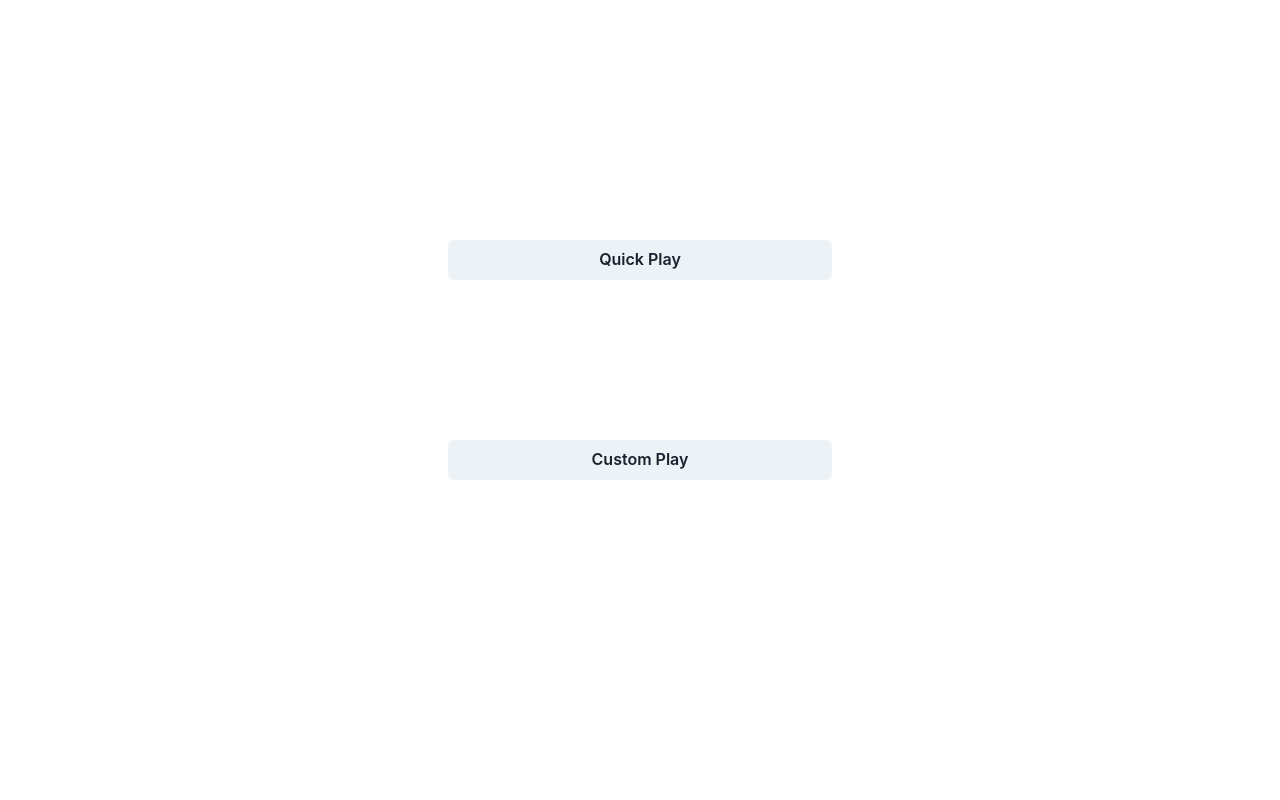
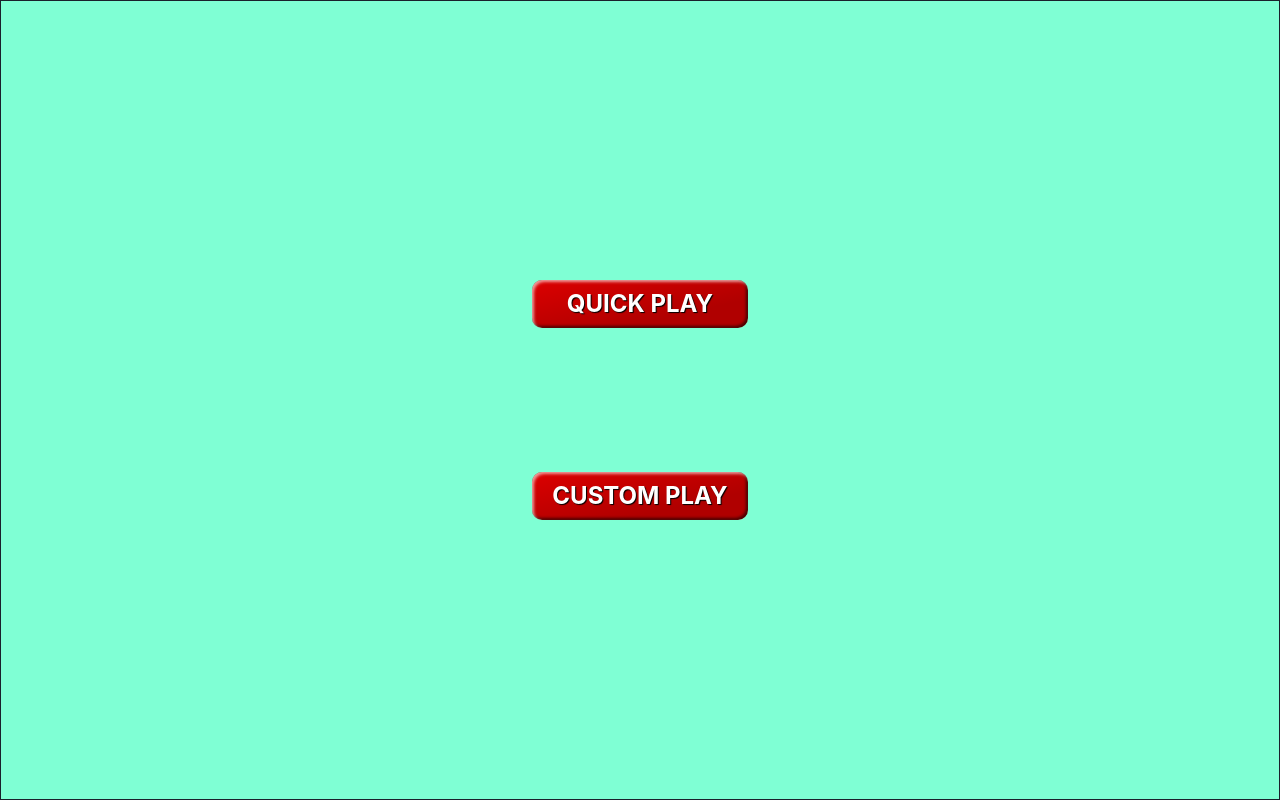
Before and after one commit to jagroshansingh/Quiz, a React (Create React App) app in the folder frontend/: page / in a window 1280 px wide. Built offline with nearby package versions, Linux system fonts and the light colour scheme.

Commit message:
integrated alert toast and improved the UI

```diff
--- a/frontend/src/App.css
+++ b/frontend/src/App.css
@@ -0,0 +1,4 @@
+.AppContainer{
+    background-color:rgb(186, 195, 204);
+    height: 100vh;
+}
--- a/frontend/src/App.js
+++ b/frontend/src/App.js
@@ -4,7 +4,7 @@ import { AllRoutes } from "./Pages/AllRoutes";
 
 function App() {
   return (
-    <div>
+    <div className='AppContainer'>
       <AllRoutes/>
     </div>
   );
--- a/frontend/src/Components/CreateQuizCard.jsx
+++ b/frontend/src/Components/CreateQuizCard.jsx
@@ -1,9 +1,8 @@
-import { Box, Button, HStack, Heading, Text } from "@chakra-ui/react";
+import { Box, Button, Heading, Text, VStack } from "@chakra-ui/react";
 import React, { useContext } from "react";
 import styles from "./css/CreateQuizCard.module.css";
-import { Navigate, useNavigate } from "react-router-dom";
+import {useNavigate } from "react-router-dom";
 import { QuizContext } from "../Contexts/QuizContext";
-import axios from "axios";
 
 export const CreateQuizCard = ({ index,details,handleDelete }) => {
   const { setQuizTitle, setEdit } = useContext(QuizContext);
@@ -31,7 +30,7 @@ export const CreateQuizCard = ({ index,details,handleDelete }) => {
   let ss = JSON.parse(sessionStorage.getItem("quiz"));
   return (
     <div>
-      <Box className={styles.cardContainer}>
+      <VStack className={styles.cardContainer} boxShadow={'outline'}>
         <Heading size={"md"}>{title}</Heading>
         <Text>{description}</Text>
         <Text>Created By: {creator}</Text>
@@ -39,7 +38,7 @@ export const CreateQuizCard = ({ index,details,handleDelete }) => {
 
         {ss.player == creator ? (
           <Box className={styles.buttonContainer}>
-            <Button size={"sm"} onClick={handleQuiz}>
+            <Button size={"sm"} colorScheme="teal" onClick={handleQuiz}>
               Take Quiz
             </Button>
             <Button size={"sm"} colorScheme="blue" onClick={handleEdit}>
@@ -51,7 +50,7 @@ export const CreateQuizCard = ({ index,details,handleDelete }) => {
           </Box>
         ) : (
           <Box className={styles.buttonContainer}>
-            <Button size={"sm"} onClick={handleQuiz}>
+            <Button colorScheme="teal" size={"sm"} onClick={handleQuiz}>
               Take Quiz
             </Button>
             <Button size={"sm"} onClick={handleLeaderBoard}>
@@ -59,7 +58,7 @@ export const CreateQuizCard = ({ index,details,handleDelete }) => {
             </Button>
           </Box>
         )}
-      </Box>
+      </VStack>
     </div>
   );
 };
--- a/frontend/src/Components/css/CreateQuizCard.module.css
+++ b/frontend/src/Components/css/CreateQuizCard.module.css
@@ -1,10 +1,13 @@
 .cardContainer{
-    border:1px solid;
+    border:0px solid;
     padding: 2%;
     border-radius: 5px;
+    background-color:aquamarine;
 }
 
 .buttonContainer{
+    border: 0px solid;
+    width: 100%;
     display: flex;
     justify-content: space-evenly;
 }
--- a/frontend/src/Pages/CreateQuiz.jsx
+++ b/frontend/src/Pages/CreateQuiz.jsx
@@ -6,6 +6,7 @@ import {
   Heading,
   Input,
   VStack,
+  useToast,
 } from "@chakra-ui/react";
 import React, { useContext } from "react";
 import styles from "./css/CreateQuiz.module.css";
@@ -15,6 +16,7 @@ import { QuizContext } from "../Contexts/QuizContext";
 
 export const CreateQuiz = () => {
   const { edit } = useContext(QuizContext);
+  const toast = useToast();
   const navigate = useNavigate();
   let initialBank = [];
   const [questionBank, setQuestionBank] = React.useState(initialBank);
@@ -49,24 +51,59 @@ export const CreateQuiz = () => {
   };
 
   const handleNextQuestion = () => {
-    setQuestionBank([...questionBank, question]);
+    let flag = false;
+    for (let key in question) {
+      if (!question[key].length) {
+        flag = true;
+        break;
+      }
+    }
+    if (!flag) setQuestionBank([...questionBank, question]);
+    else
+      toast({
+        title: "Empty Fields!",
+        status: "warning",
+        duration: 2000,
+        position: "top",
+      });
   };
 
   const handleCreate = () => {
+    let flag = false;
+    for (let key in details) {
+      if (!details[key].length) {
+        flag = true;
+        break;
+      }
+    }
+    if (!flag) {
       axios({
         method: "post",
         url: `${process.env.REACT_APP_URL}/quiz/create`,
         data: { ...details, questionBank },
       })
         .then((res) => {
-        alert(res.data);
           navigate("/dashboard");
+          toast({
+            title: res.data,
+            status:"success",
+            duration: 2000,
+          });
         })
         .catch((err) => console.log(err));
+    } else toast({
+        title: "Empty Fields!",
+        status: "warning",
+        duration: 2000,
+        position: "top",
+      });
   };
 
   const handleEdit = () => {
-    let bigger=edit.questionBank.length>questionBank.length?edit.questionBank:questionBank
+    let bigger =
+      edit.questionBank.length > questionBank.length
+        ? edit.questionBank
+        : questionBank;
     let collect = bigger.map((each, i) =>
       questionBank[i] ? questionBank[i] : edit.questionBank[i]
     );
@@ -74,12 +111,12 @@ export const CreateQuiz = () => {
     axios({
       method: "put",
       url: `${process.env.REACT_APP_URL}/quiz/update`,
-      data: {...details,questionBank:collect},
+      data: { ...details, questionBank: collect },
       headers: { quizId: edit._id },
     })
-      .then((res) =>{
-        navigate('/dashboard')
-        alert(res.data)
+      .then((res) => {
+        navigate("/dashboard");
+        alert(res.data);
       })
       .catch((err) => console.log(err));
   };
--- a/frontend/src/Pages/Dashboard.jsx
+++ b/frontend/src/Pages/Dashboard.jsx
@@ -1,12 +1,13 @@
 import React from 'react'
 import { Admin } from './Admin'
-import { Box, Button } from '@chakra-ui/react'
+import { Box, Button, useToast } from '@chakra-ui/react'
 import styles from './css/Dashboard.module.css'
 import { useNavigate } from 'react-router-dom'
 import axios from 'axios'
 import { CreateQuizCard } from '../Components/CreateQuizCard'
 
 export const Dashboard = () => {
+  const toast=useToast()
   const navigate=useNavigate()
   const [data,setData]=React.useState()
 
@@ -26,8 +27,12 @@ export const Dashboard = () => {
       headers:{quizId:data[index]._id}
     })
     .then(res=>{
-      alert(res.data)
       FetchAllQuizes()
+      toast({
+        title: res.data,
+        status: "success",
+        duration: 2000,
+      });
     })
     .catch(err=>console.log(err))
   }
@@ -36,10 +41,10 @@ export const Dashboard = () => {
     FetchAllQuizes()
   },[])
   return (
-    <div>
+    <div className={styles.dashboard}>
         <Admin/>
         <Box className={styles.createButton}>
-          <Button onClick={()=>navigate('/createQuiz')}>Create Quiz</Button>
+          <Button colorScheme='blue' onClick={()=>navigate('/createQuiz')}>Create Quiz</Button>
         </Box>
         <Box className={styles.cardContainer}>
           {data?.map((each,index)=><CreateQuizCard key={each._id} index={index} details={each} handleDelete={handleDelete}/>)}
--- a/frontend/src/Pages/LeaderBoard.jsx
+++ b/frontend/src/Pages/LeaderBoard.jsx
@@ -9,10 +9,14 @@ import {
   Td,
   TableCaption,
   TableContainer,
+  Text,
+  Center,
+  Box,
 } from "@chakra-ui/react";
 import { Admin } from "./Admin";
 import { QuizContext } from "../Contexts/QuizContext";
 import axios from "axios";
+import styles from "./css/LeaderBoard.module.css"
 
 export const LeaderBoard = () => {
   const { quizTitle } = React.useContext(QuizContext);
@@ -30,23 +34,31 @@ export const LeaderBoard = () => {
   return (
     <div>
       <Admin />
-      <TableContainer>
+      <TableContainer p={"0% 1%"}>
         <Table variant="striped" colorScheme="teal">
           <Thead>
             <Tr>
-                <Th>Rank</Th>
+              <Th>Rank</Th>
               <Th>player</Th>
               <Th>date</Th>
               <Th isNumeric>score</Th>
             </Tr>
           </Thead>
           <Tbody>
-            {list?.map((each,i)=><Tr key={each._id}>
-                <Td>{i+1}</Td>
-              <Td>{each.player}</Td>
-              <Td>{each.date}</Td>
-              <Td isNumeric>{each.score*10}</Td>
-            </Tr>)}
+            {!list.length ? (
+              <Box className={styles.noData}>
+              <Text>No data available</Text>
+              </Box>
+            ) : (
+              list?.map((each, i) => (
+                <Tr key={each._id}>
+                  <Td>{i + 1}</Td>
+                  <Td>{each.player}</Td>
+                  <Td>{each.date}</Td>
+                  <Td isNumeric>{each.score * 10}</Td>
+                </Tr>
+              ))
+            )}
           </Tbody>
         </Table>
       </TableContainer>
--- a/frontend/src/Pages/Main.jsx
+++ b/frontend/src/Pages/Main.jsx
@@ -6,10 +6,10 @@ import { useNavigate } from "react-router-dom";
 export const Main = () => {
     const navigate=useNavigate()
   return (
-    <div>
+    <div className={styles.mainBody}>
       <Box className={styles.container}>
-        <Button onClick={()=>navigate('/play')}>Quick Play</Button>
-        <Button onClick={()=>navigate('/dashboard')}>Custom Play</Button>
+        <Button size={'lg'} onClick={()=>navigate('/play')}>Quick Play</Button>
+        <Button size={'lg'} onClick={()=>navigate('/dashboard')}>Custom Play</Button>
       </Box>
     </div>
   );
--- a/frontend/src/Pages/css/Dashboard.module.css
+++ b/frontend/src/Pages/css/Dashboard.module.css
@@ -9,5 +9,10 @@
     display: grid;
     grid-template-columns: repeat(3,1fr);
     text-align: center;
-    gap:1%
+    gap:1%;
+    row-gap: 3%;
 }
+
+.dashboard{
+    padding: 0% 1%;
+}
--- /dev/null
+++ b/frontend/src/Pages/css/LeaderBoard.module.css
@@ -0,0 +1,8 @@
+.noData{
+    border: 0px solid;
+    position: absolute;
+    top:15%;
+    left:40%;
+    font-weight: bold;
+
+}
--- a/frontend/src/Pages/css/Main.module.css
+++ b/frontend/src/Pages/css/Main.module.css
@@ -1,8 +1,48 @@
-.container{
-    display:grid;
-    width:30%;
-    margin:auto;
-    height: 50vh;
-    border:0px solid;
-    margin-top: 30vh;
-  }
+.mainBody {
+  border: 1px solid;
+  height: 100vh;
+  display: flex;
+  justify-content: center;
+  align-items: center;
+  background-color:aquamarine;
+}
+
+.container {
+  border: 0px solid;
+  display: grid;
+  height: 30vh;
+  align-content: space-between;
+}
+
+.container > button {
+  border: 0;
+  line-height: 2.5;
+  padding: 0 20px;
+  text-align: center;
+  color: #fff;
+  text-shadow: 1px 1px 1px #000;
+  text-transform: uppercase;
+  font-size: 24px;
+  font-weight: bold;
+  border-radius: 10px;
+  background-color: rgba(220, 0, 0, 1);
+  background-image: linear-gradient(
+    to top left,
+    rgba(0, 0, 0, 0.2),
+    rgba(0, 0, 0, 0.2) 30%,
+    rgba(0, 0, 0, 0)
+  );
+  box-shadow: inset 2px 2px 3px rgba(255, 255, 255, 0.6),
+    inset -2px -2px 3px rgba(0, 0, 0, 0.6);
+}
+
+.container > button:hover {
+  background-color: rgba(255, 0, 0, 1);
+  transform: scale(1.1);
+  transition-duration: 0.5s;
+}
+
+.container > button:active {
+  box-shadow: inset -2px -2px 3px rgba(255, 255, 255, 0.6),
+    inset 2px 2px 3px rgba(0, 0, 0, 0.6);
+}
```
Also changed, not shown: frontend/src/Pages/Signup.jsx (+61 -41 lines). Lines whose indentation alone changed are shown as unchanged.
